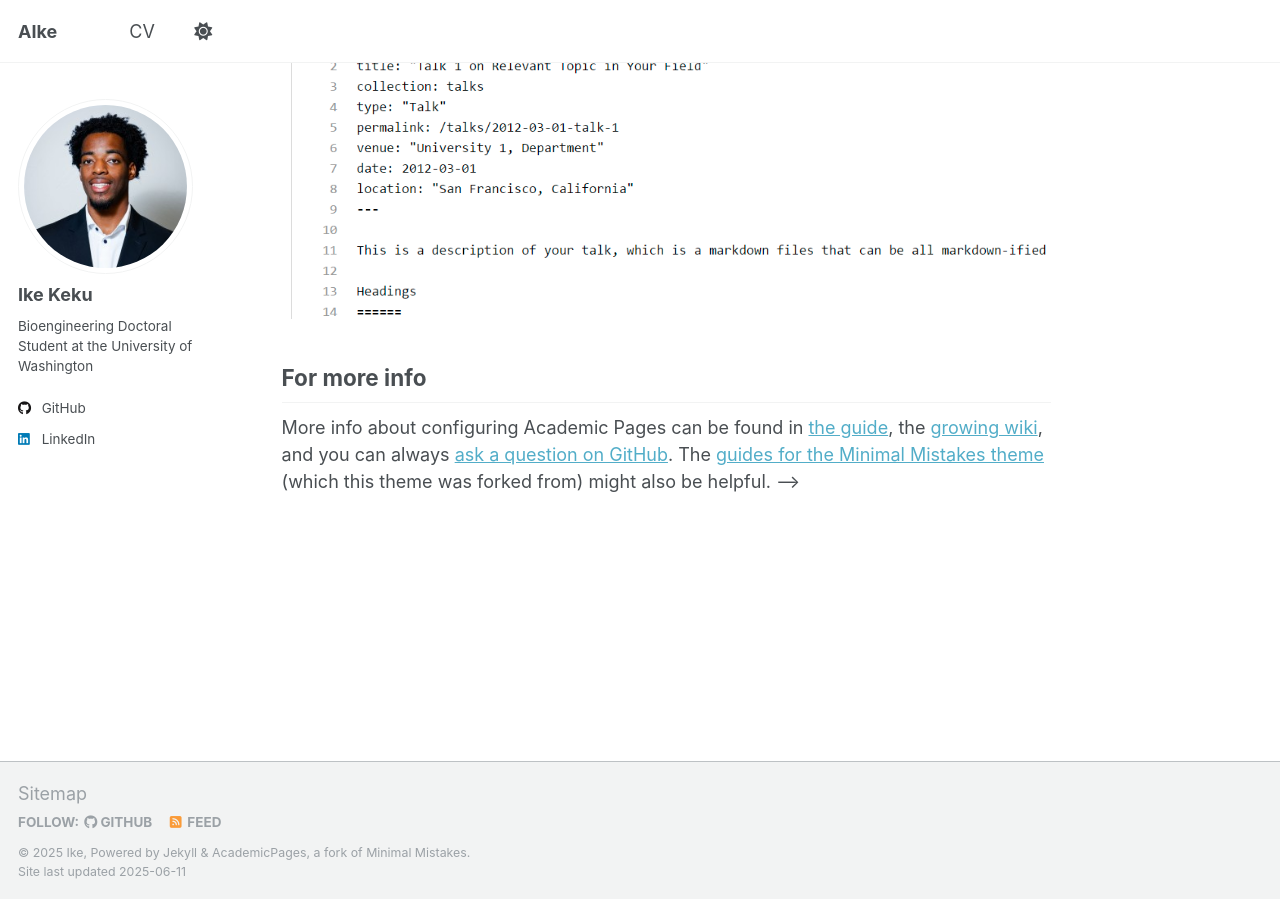
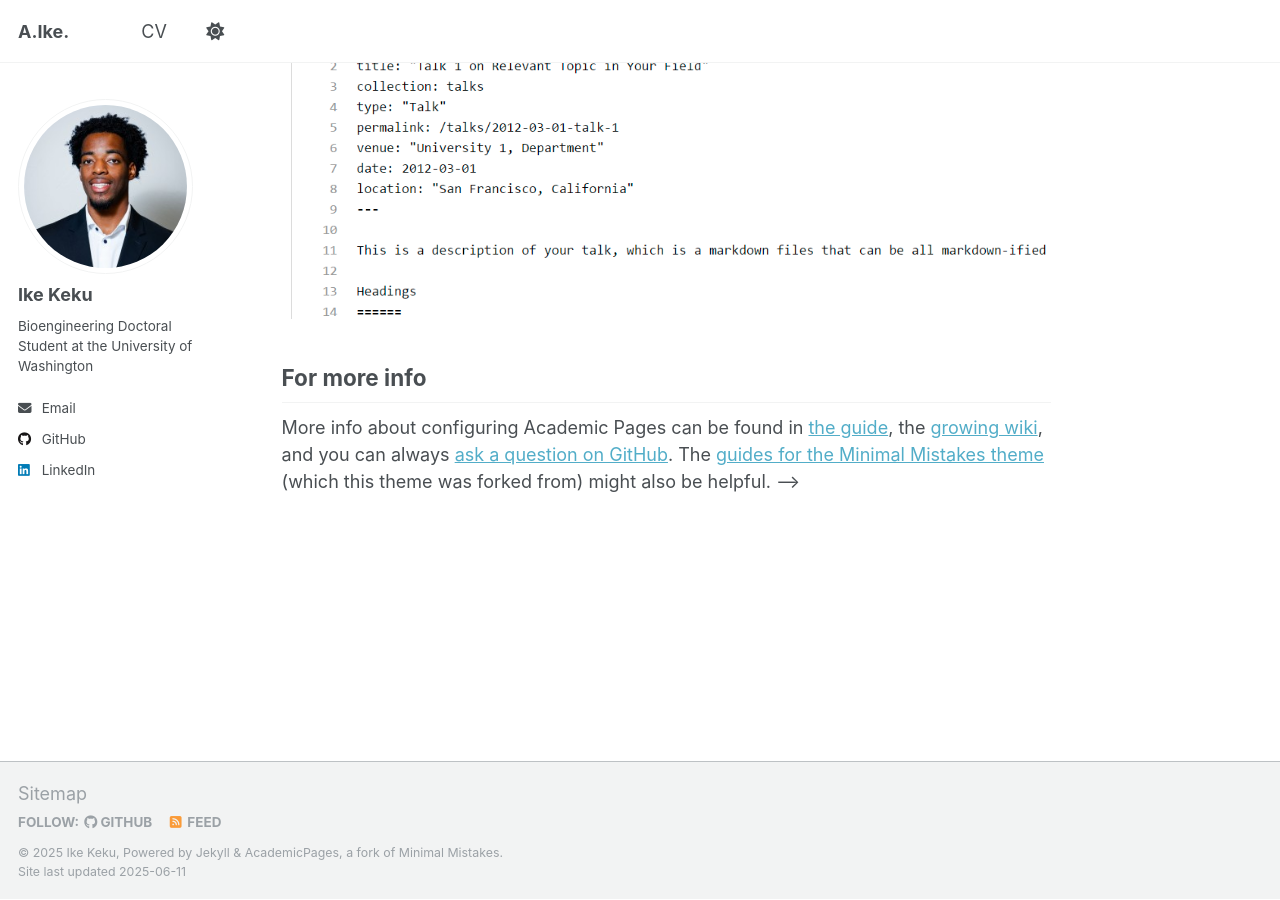
Before and after one commit to ikekeku/ikekeku.github.io, a Jekyll site: the page built from _pages/about.md, in a window 1280 px wide and 900 px high, scrolled down 2608 px. Built offline with Jekyll 4.4.1, drawn with Linux system fonts in a browser that asks for light colours; emoji names are drawn with the system emoji font.

Commit message:
Update _config.yml

```diff
--- a/_config.yml
+++ b/_config.yml
@@ -9,9 +9,9 @@
 # Basic Site Settings
 locale                   : "en-US"
 site_theme               : "default"
-title                    : "AIke"
+title                    : "A.Ike."
 title_separator          : "-"
-name                     : &name "Ike"
+name                     : &name "Ike Keku"
 description              : &description "I’m a Bioengineering doctoral student at the University of Washington and a graduate of the UNC/NCSU Lampe Joint BME Program. My dedication to improving healthcare quality, particularly for marginalized communities, drives my ambition for a future in the biomedical field. I aim to advance techniques and therapies that enhance access to care and improve health outcomes for underserved populations."
 url                      : https://ikekeku.github.io # the base hostname & protocol for your site e.g. "https://[your GitHub username].github.io" or if you already have some other page hosted on Github then use "https://[your GitHub username].github.io/[Your Repo Name]"
 baseurl                  : "" # the subpath of your site, e.g. "/blog"
@@ -29,7 +29,7 @@ author:
   # location         : "Earth"
   # employer         : "Red Brick University"
   uri              : # URL
-  # email            : "none@example.org"
+  email            : "keku@uw.edu"
 
   # Academic websites
   academia         : # URL
@@ -75,6 +75,7 @@ author:
   xing             : # Username
   youtube          : # Username
   zhihu            : # Username
+  tiktok           : "@uofwa"
 
 # Publication Category - The following the list of publication categories and their headings
 publication_category:
```
